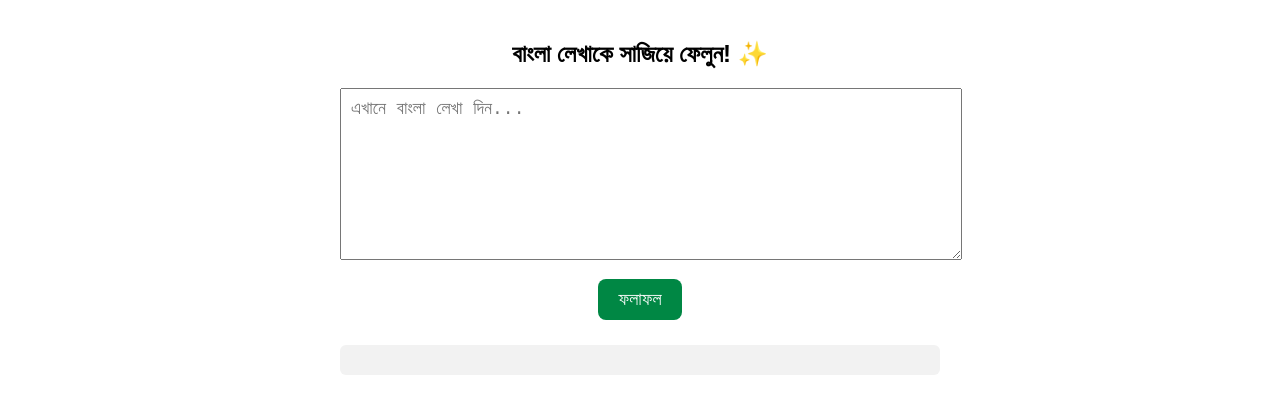
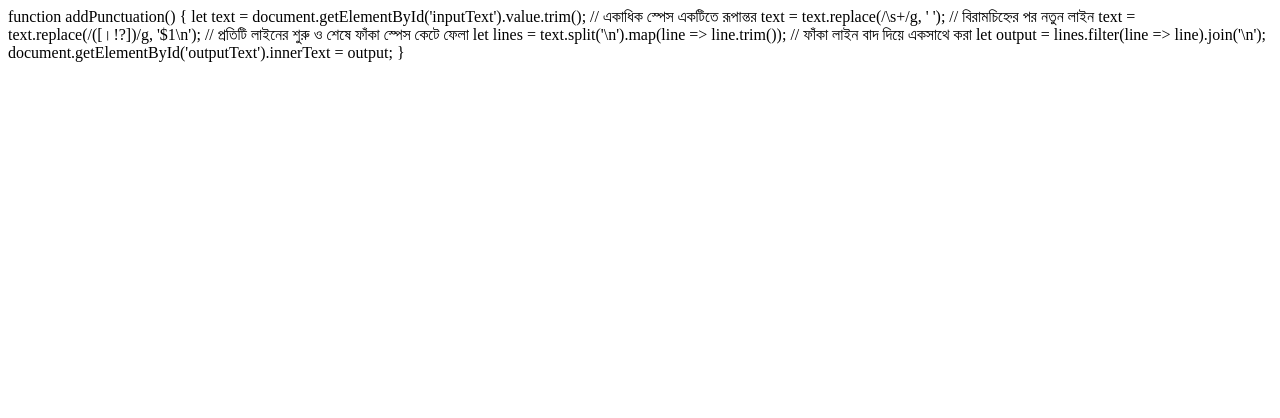
Before and after one commit to TechNestBD/bengali-punctuation-tool, a plain HTML site: page index.html in a window 1280 px wide. Drawn offline with Linux system fonts and the light colour scheme.

Commit message:
Update index.html

```diff
--- a/index.html
+++ b/index.html
@@ -1,87 +1,17 @@
-<!DOCTYPE html>
-<html lang="bn">
-<head>
-  <meta charset="UTF-8">
-  <title>বাংলা বিরাম চিহ্ন টুল</title>
-  <style>
-    body {
-      font-family: Kalpurush, sans-serif;
-      max-width: 600px;
-      margin: 40px auto;
-      text-align: center;
-    }
-    textarea {
-      width: 100%;
-      height: 150px;
-      padding: 10px;
-      font-size: 18px;
-    }
-    button {
-      margin-top: 15px;
-      padding: 10px 20px;
-      font-size: 18px;
-      background-color: #008744;
-      color: white;
-      border: none;
-      border-radius: 8px;
-      cursor: pointer;
-    }
-    .output {
-      margin-top: 25px;
-      background: #f2f2f2;
-      padding: 15px;
-      font-size: 20px;
-      white-space: pre-wrap;
-      border-radius: 6px;
-    }
-  </style>
-</head>
-<body>
+function addPunctuation() {
+  let text = document.getElementById('inputText').value.trim();
 
-  <h2>বাংলা লেখাকে সাজিয়ে ফেলুন! ✨</h2>
-  <textarea id="inputText" placeholder="এখানে বাংলা লেখা দিন..."></textarea>
-  <br>
-  <button onclick="addPunctuation()">ফলাফল</button>
+  // একাধিক স্পেস একটিতে রূপান্তর
+  text = text.replace(/\s+/g, ' ');
 
-  <div class="output" id="outputText"></div>
+  // বিরামচিহ্নের পর নতুন লাইন
+  text = text.replace(/([।!?])/g, '$1\n');
 
-  <script>
-    function addPunctuation() {
-      let text = document.getElementById('inputText').value.trim();
+  // প্রতিটি লাইনের শুরু ও শেষে ফাঁকা স্পেস কেটে ফেলা
+  let lines = text.split('\n').map(line => line.trim());
 
-      // ভুল জায়গার . বা । বাদ দাও
-      text = text.replace(/[\.\।]+/g, '');
+  // ফাঁকা লাইন বাদ দিয়ে একসাথে করা
+  let output = lines.filter(line => line).join('\n');
 
-      // শব্দ ধরে ধরে সাজাও
-      let words = text.split(/\s+/);
-      let result = '';
-      const questionWords = ['কী', 'কেন', 'কবে', 'কোন', 'কোথায়', 'কেমন', 'কার', 'কে', 'কি', 'কত'];
-
-      for (let i = 0; i < words.length; i++) {
-        result += words[i];
-
-        // শেষ শব্দ হলে কিছু যোগ করো না
-        if (i === words.length - 1) {
-          result += '।';
-          break;
-        }
-
-        // প্রশ্ন হলে ? দাও
-        if (questionWords.includes(words[i])) {
-          result += '? ';
-        }
-        // কিন্তু, তবে, আর ইত্যাদির পর কমা
-        else if (['কিন্তু', 'তবে', 'যদিও', 'অথবা', 'আর'].includes(words[i])) {
-          result += ', ';
-        }
-        else {
-          result += ' ';
-        }
-      }
-
-      document.getElementById('outputText').innerText = result;
-    }
-  </script>
-
-</body>
-</html>
+  document.getElementById('outputText').innerText = output;
+}
```
